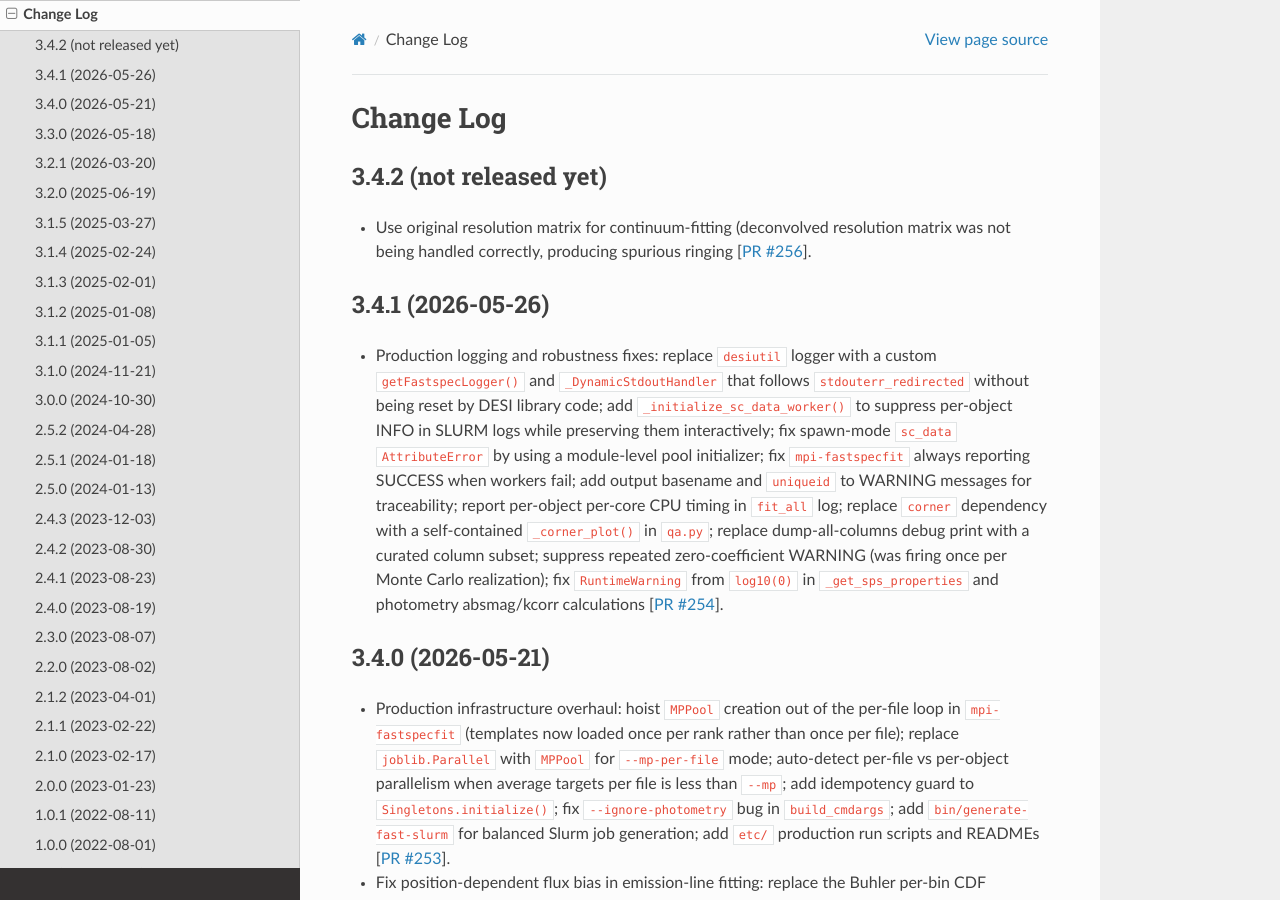
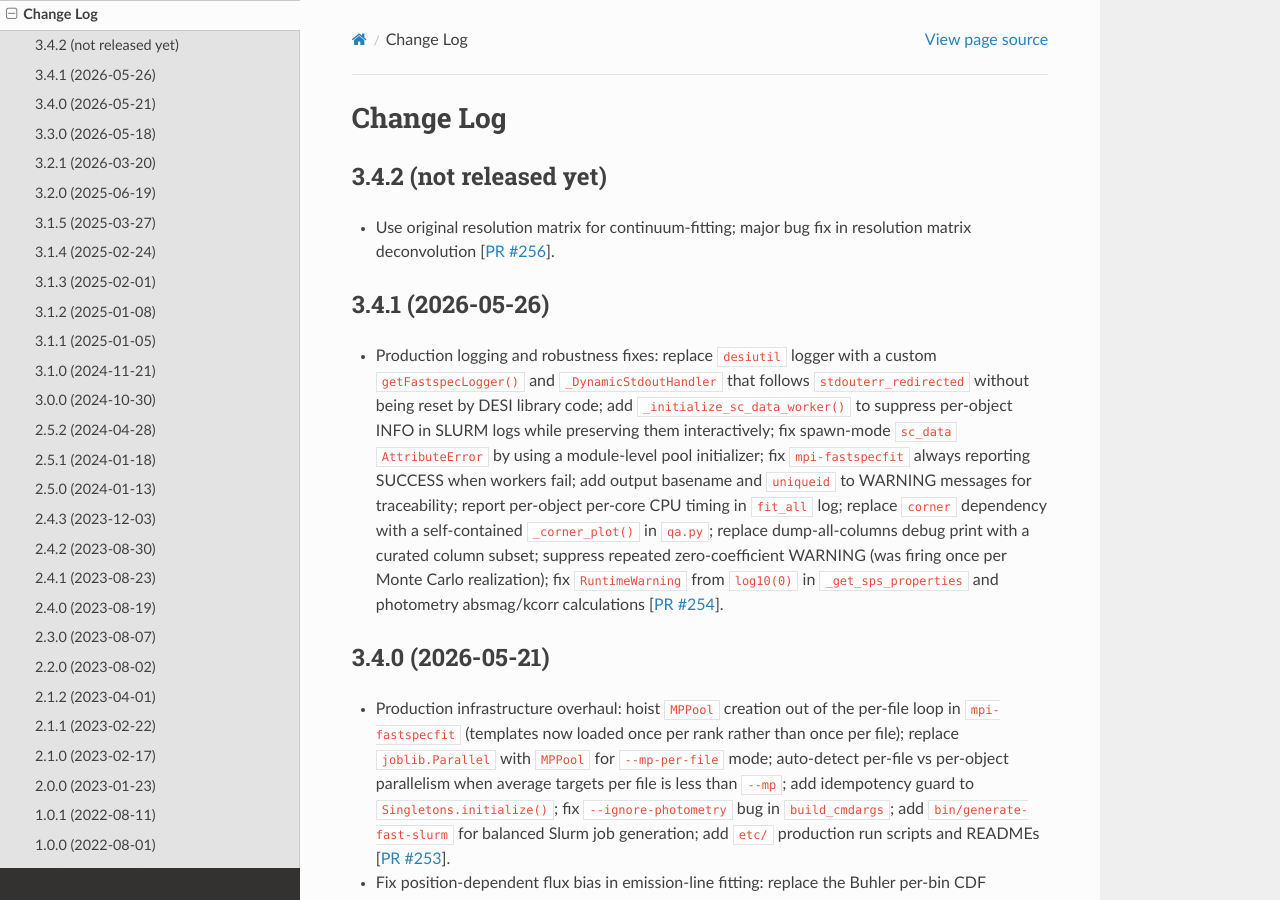
Before and after one commit to desihub/fastspecfit, a Sphinx documentation site: the page built from doc/changes.rst, in a window 1280 px wide and 900 px high. Built offline with Sphinx 7.4.7 and the Read the Docs theme 3.1.0, drawn with Linux system fonts in a browser that asks for light colours; the version number could not be read and is left out.

Commit message:
add bug fix comment to change log [ci skip]

```diff
--- a/doc/changes.rst
+++ b/doc/changes.rst
@@ -5,9 +5,8 @@ Change Log
 3.4.2 (not released yet)
 ------------------------
 
-* Use original resolution matrix for continuum-fitting (deconvolved
-  resolution matrix was not being handled correctly, producing
-  spurious ringing [`PR #256`_].
+* Use original resolution matrix for continuum-fitting; major bug fix
+  in resolution matrix deconvolution [`PR #256`_].
 
 .. _`PR #256`: https://github.com/desihub/fastspecfit/pull/256
 
```
